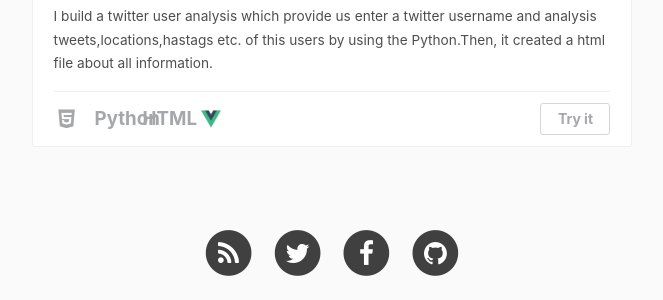
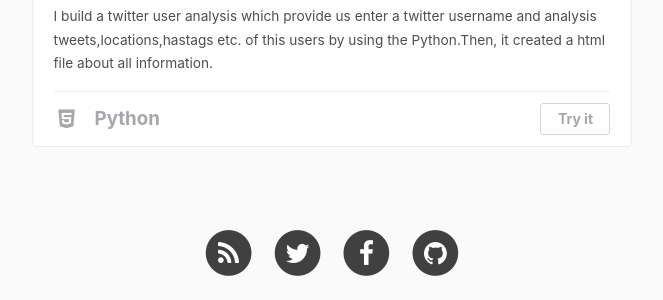
Before and after one commit to yasintoy/yasintoy.github.io, a Jekyll site: the page built from portfolio/index.html, in a window 1280 px wide. Shown: the part 1649-1949 px from the top of the page, without its empty margins (308-971 px from the left). Built offline with Jekyll 4.4.1, drawn with Linux system fonts in a browser that asks for light colours; nearby versions of some CDN libraries; comment, search, counter and statistics services are not loaded.

Commit message:
Update index.html

```diff
--- a/portfolio/index.html
+++ b/portfolio/index.html
@@ -53,8 +53,7 @@ layout: default
 								<li class="skill">
 									<span class="cbp_tmicon-html"></span>
 									<span><b>Python</b></span>
-									<span><b>HTML</b></span>
-									<span class="i-vue"></span>
+
 									<span class="link"><a target="_blank" href="http://huangxuan.me/BusyWeek/dist/">Try it</a></span>
 								</li>
 							</ul>
```
